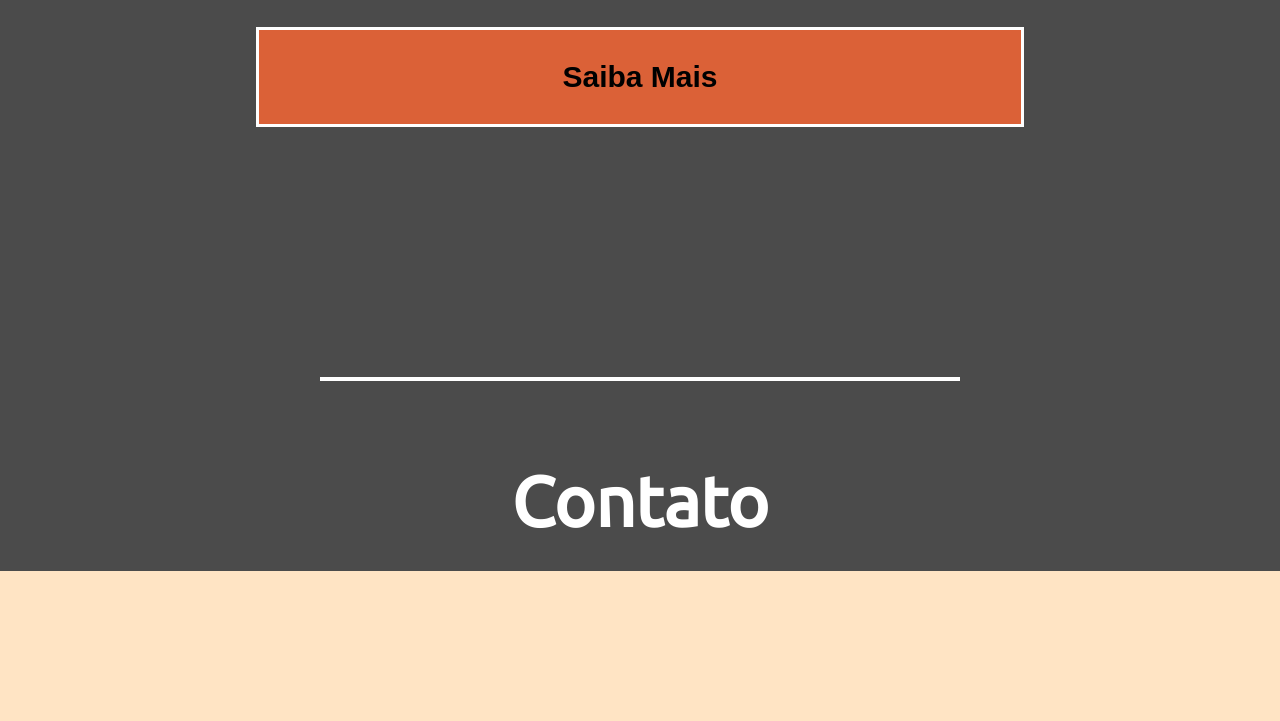
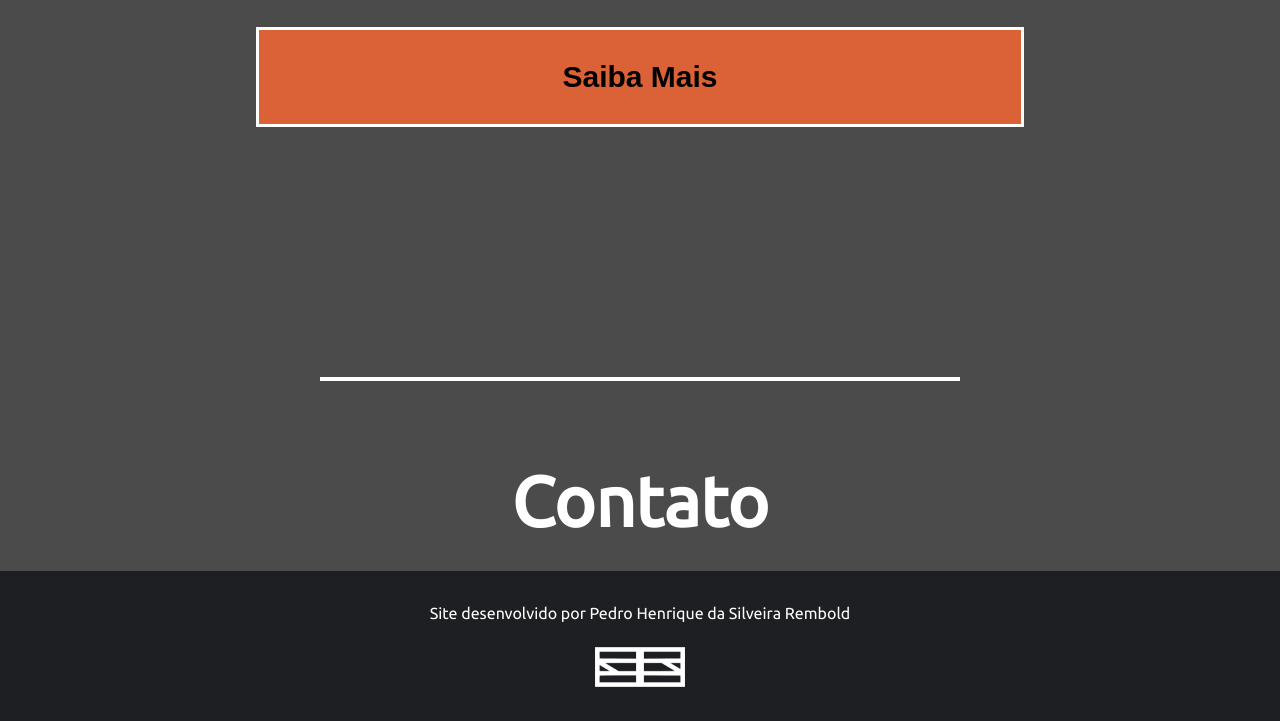
Before and after one commit to pedrorembold/site-portfolio, a plain HTML site: page HTML/index.html in a window 1280 px wide. Shown: the part 4861-5582 px from the top of the page. Drawn offline with Linux system fonts and the light colour scheme.

Commit message:
rodape incrementado, ajustada a cor do logo

```diff
--- a/CSS/rodape.css
+++ b/CSS/rodape.css
@@ -1,10 +1,21 @@
 .rodape{
-    background-color: bisque;
+    background-color: #1e1f22;
     width: 100vw;
     height: 150px;
-
-}
-.imagem-rodape{
+    display: flex;
+    justify-content: center;
+    align-items: center;
+    flex-direction: column;
 
 
 }
+.texto-rodape{
+    text-align: center;
+    color: #fdfdfd;
+}
+
+.logo-rodape{
+    padding-top: 25px;
+    height: 40px;
+    width: auto;
+}
--- a/HTML/index.html
+++ b/HTML/index.html
@@ -115,7 +115,8 @@
 
          </section>
     <footer class="rodape">
-      <div class="imagem-rodape"></div>
+      <p class="texto-rodape">Site desenvolvido por Pedro Henrique da Silveira Rembold</p>
+      <img src="logo-branco.png" class="logo-rodape">
     </footer>
 
 
```
Also changed, not shown: HTML/logo-branco.png (added).
